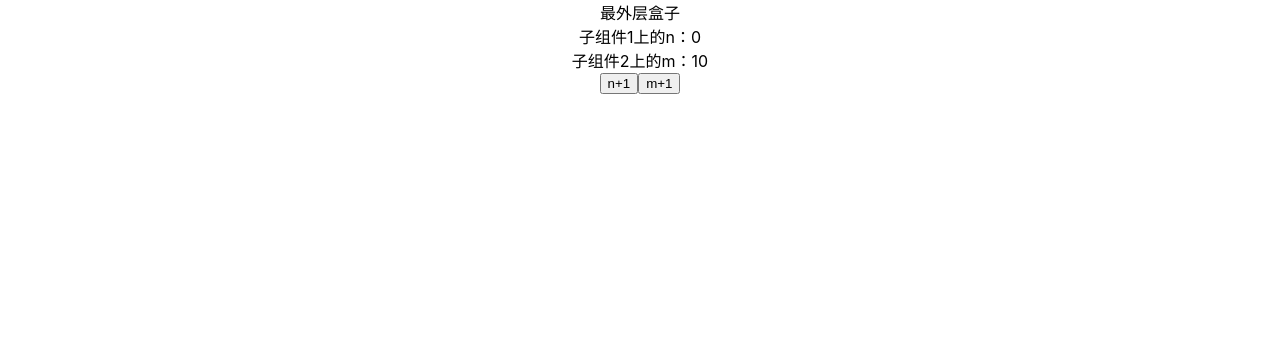
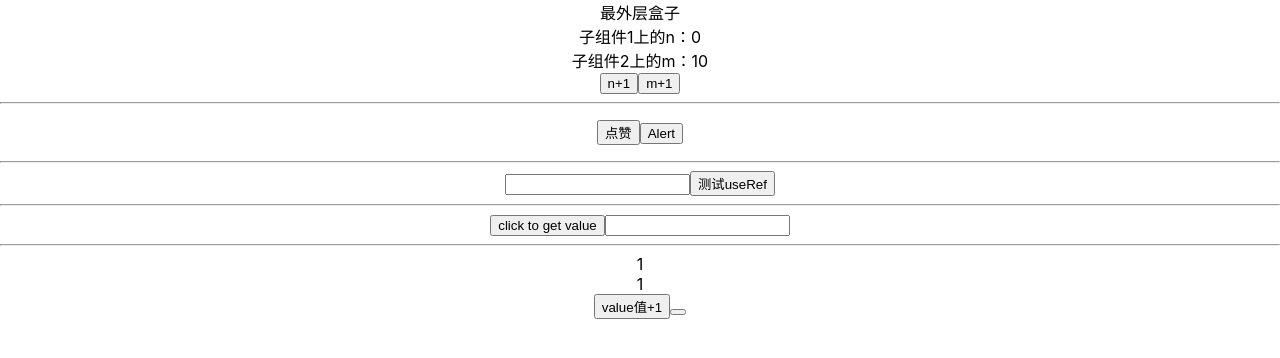
Before and after one commit to hylsss/react-demo-ts, a React (Create React App) app in the folder mytest/: page / in a window 1280 px wide. Shown: the top 358 px of the page. Built offline with nearby package versions, Linux system fonts and the light colour scheme.

Commit message:
useRef /useMemo

```diff
--- a/mytest/src/App.tsx
+++ b/mytest/src/App.tsx
@@ -3,12 +3,15 @@ import "./App.css"
 // import Test from "./components/test/index"
 // import Classcomponent from "./components/classcomponent/index"
 // import Home from "./pages/home/index"
-import TestUseContext from "./pages/Hook/useContext"
+// import TestUseContext from "./pages/Hook/useContext"
 import UseMemoTest from "./pages/Hook/useMemo"
-import UseReducerTest from "./pages/Hook/useReducer/index"
-import Reducerdemo from "./pages/Hook/useReducer/reducerdemo"
-import UsestateTest from "./pages/Hook/useState/demo1"
-import DemoState from "./pages/Hook/useState/demo2"
+import MemoTest from "./pages/Hook/useMemo/MemoTest"
+import UseRefTest from "./pages/Hook/useRef/index"
+import TestUseRef from "./pages/Hook/useRef/useRefDemo"
+// import UseReducerTest from "./pages/Hook/useReducer/index"
+// import Reducerdemo from "./pages/Hook/useReducer/reducerdemo"
+// import UsestateTest from "./pages/Hook/useState/demo1"
+// import DemoState from "./pages/Hook/useState/demo2"
 
 export interface itemState {
   name: string
@@ -50,6 +53,12 @@ function App() {
       <DemoState />
       <Reducerdemo /> */}
       <UseMemoTest />
+      <hr />
+      <UseRefTest />
+      <hr />
+      <TestUseRef />
+      <hr />
+      <MemoTest />
     </div>
   )
 }
--- /dev/null
+++ b/mytest/src/pages/Hook/useCallback/index.tsx
@@ -0,0 +1,5 @@
+const CallBackTest = () => {
+  return <div></div>
+}
+
+export default CallBackTest
--- a/mytest/src/pages/Hook/useContext/child/getContext.tsx
+++ b/mytest/src/pages/Hook/useContext/child/getContext.tsx
@@ -5,8 +5,8 @@ const Getcontext = () => {
   const childpage = useContext(Contextdata)
   return (
     <div>
-      在组件包裹中获取的值name:{childpage.name}sex:{childpage.sex}age:
-      {childpage.age}
+      在组件包裹中获取的值name:{childpage?.name}sex:{childpage?.sex}age:
+      {childpage?.age}
     </div>
   )
 }
--- /dev/null
+++ b/mytest/src/pages/Hook/useMemo/MemoTest.tsx
@@ -0,0 +1,40 @@
+import { useMemo, useState } from "react"
+
+const MemoTest = () => {
+  const [value, setValue] = useState(0)
+  const [count, setCount] = useState(0)
+  const handleFun = useMemo(() => {
+    console.log("getTotal exec ...")
+    setValue(count + 1)
+    return count + 1
+  }, [count])
+
+  return (
+    <div>
+      <div>{value}</div>
+      <div>{handleFun}</div>
+      <button
+        onClick={() => {
+          setCount((num) => {
+            return handleFun + num
+          })
+        }}
+      >
+        value值+1
+      </button>
+      <button
+        onClick={() => {
+          setValue((num) => {
+            return num + 1
+          })
+        }}
+      ></button>
+      {/* <input
+        value={count}
+        onChange={(e) => (e.target as HTMLInputElement).value}
+      /> */}
+    </div>
+  )
+}
+
+export default MemoTest
--- a/mytest/src/pages/Hook/useMemo/child.tsx
+++ b/mytest/src/pages/Hook/useMemo/child.tsx
@@ -1,7 +1,8 @@
 import React from "react"
 
 const Child = React.memo((props: { value: number }) => {
-  console.log("执行子组件1了")
+  console.log("执行子组件1了", props.value)
   return <div>子组件1上的n：{props.value}</div>
 })
+
 export default Child
--- a/mytest/src/pages/Hook/useMemo/child2.tsx
+++ b/mytest/src/pages/Hook/useMemo/child2.tsx
@@ -1,7 +1,7 @@
 import React from "react"
 
 const Child2 = React.memo((props: { value: number }) => {
-  console.log("执行子组件2了")
+  console.log("执行子组件2了", props.value)
   return <div>子组件2上的m：{props.value}</div>
 })
 
--- a/mytest/src/pages/Hook/useMemo/index.tsx
+++ b/mytest/src/pages/Hook/useMemo/index.tsx
@@ -5,7 +5,7 @@ import Child2 from "./child2"
 const UseMemoTest = () => {
   const [n, setN] = useState(0)
   const [m, setM] = useState(10)
-  console.log("执行最外层盒子了")
+  // console.log("执行最外层盒子了")
   return (
     <>
       <div>
--- /dev/null
+++ b/mytest/src/pages/Hook/useRef/index.tsx
@@ -0,0 +1,27 @@
+import React, { useRef } from "react"
+// 定义一个全局变量
+let like = 0
+const UseRefTest = () => {
+  let likeRef = useRef(0)
+  function handleAlertClick() {
+    setTimeout(() => {
+      alert(`you clicked on ${like}`)
+      alert(`you clicked on ${likeRef.current}`)
+    }, 3000)
+  }
+  return (
+    <p>
+      <button
+        onClick={() => {
+          like = ++like
+          likeRef.current = likeRef.current + 1
+        }}
+      >
+        点赞
+      </button>
+      <button onClick={handleAlertClick}>Alert</button>
+    </p>
+  )
+}
+
+export default UseRefTest
--- /dev/null
+++ b/mytest/src/pages/Hook/useRef/refChild.tsx
@@ -0,0 +1,16 @@
+import React from "react"
+
+const RefChild = React.forwardRef<any, any>((props, myref) => {
+  const handleClick = () => {}
+
+  return (
+    <div>
+      <div>
+        <button onClick={handleClick}>click to get value</button>
+        <input ref={myref} type="text" />
+      </div>
+    </div>
+  )
+})
+
+export default RefChild
--- /dev/null
+++ b/mytest/src/pages/Hook/useRef/useRefDemo.tsx
@@ -0,0 +1,19 @@
+import React from "react"
+import RefChild from "./refChild"
+
+export default function TestUseRef() {
+  const divRef = React.createRef<any>()
+  const getInputFocus = () => {
+    divRef.current.placeholder = "输入中"
+    divRef.current.focus()
+  }
+  return (
+    <div>
+      {/* divRef挂载到inpput上 */}
+      <input ref={divRef} type="text" />
+      <button onClick={() => getInputFocus()}>测试useRef</button>
+      <hr />
+      <RefChild ref={divRef} />
+    </div>
+  )
+}
```
Also changed, not shown: mytest/src/pages/Hook/useContext/child/contextchild.tsx (+7 -6 lines), mytest/src/pages/Hook/useContext/index.tsx (+8 -1 lines).
